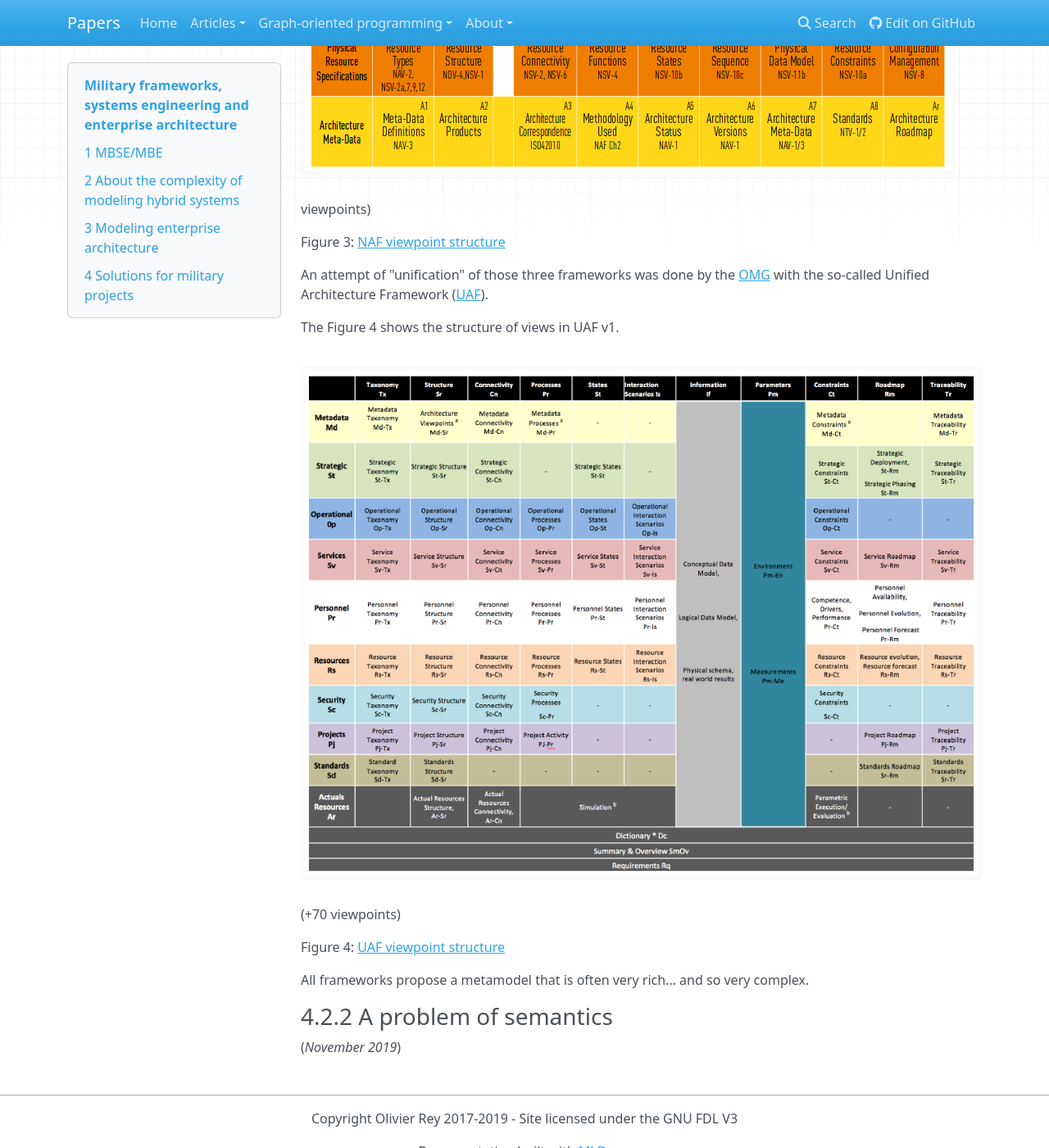
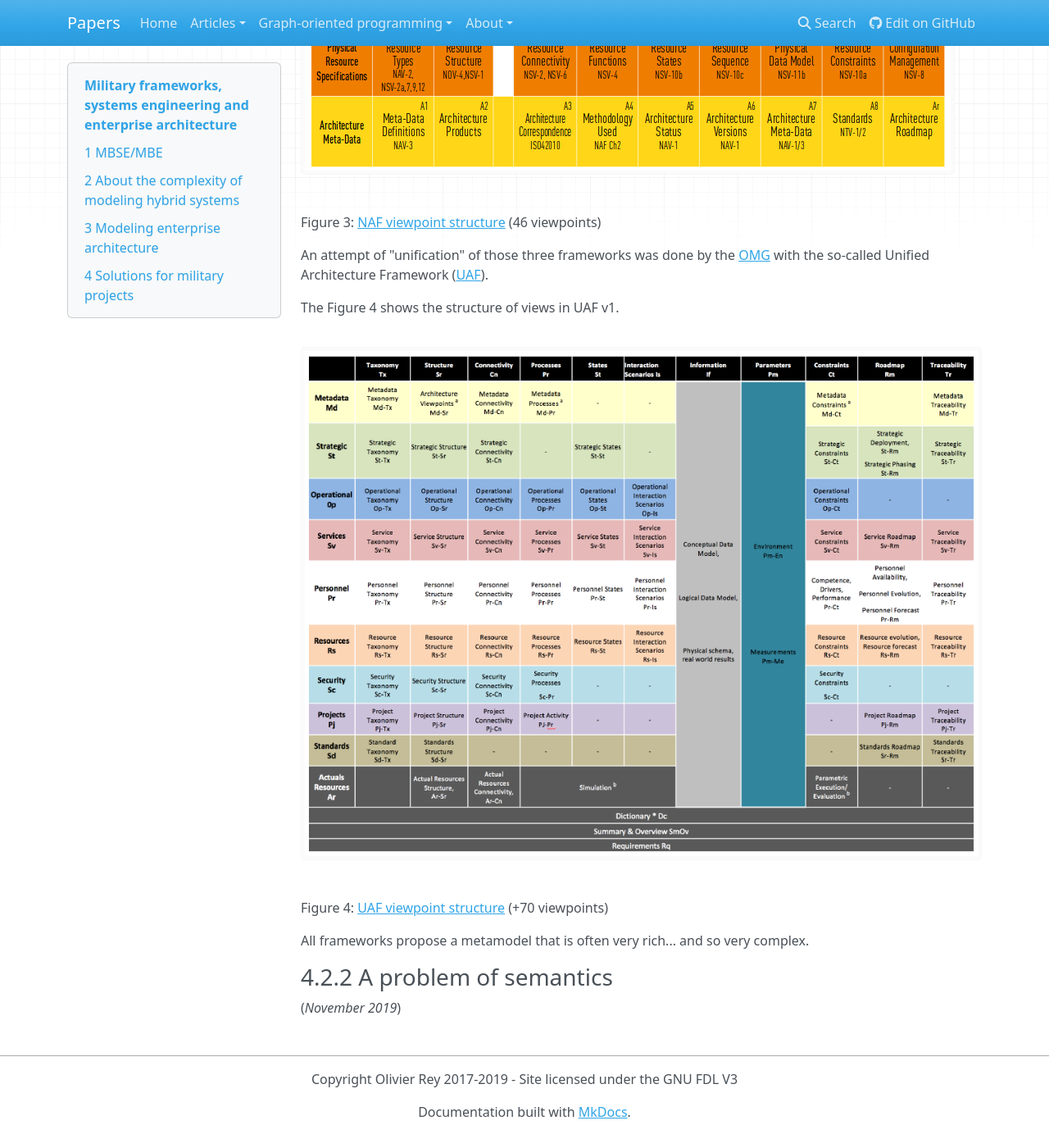
Before and after one commit to orey/papers, an MkDocs documentation site: the page built from docs/articles/mbse-vs-ea.md, in a window 1280 px wide and 1400 px high, scrolled down 6317 px. Shown: the whole window at 82% size. Built offline with MkDocs 1.6.1, drawn with Linux system fonts in a browser that asks for light colours; nearby versions of some CDN libraries; old or Windows-style settings are respelled for this version of MkDocs; some of the changed text lies outside the part shown.

Commit message:
small modif

```diff
--- a/docs/articles/mbse-vs-ea.md
+++ b/docs/articles/mbse-vs-ea.md
@@ -121,9 +121,9 @@ The military frameworks, for decades, defined a set of artifacts and views to ha
 
 The Figure 1 shows the structure of views of DoDAF version 2.
 
-![DoDAF viewpoint structure](../images/dodaf.gif) (52 viewpoints)
+![DoDAF viewpoint structure](../images/dodaf.gif)
 
-Figure 1: [DoDAF viewpoint structure](https://dodcio.defense.gov/Library/DoD-Architecture-Framework/dodaf20_viewpoints/dodaf20_services.aspx)
+Figure 1: [DoDAF viewpoint structure](https://dodcio.defense.gov/Library/DoD-Architecture-Framework/dodaf20_viewpoints/dodaf20_services.aspx) (52 viewpoints)
 
 The Figure 2 shows the structure of views of MoDAF.
 
@@ -133,17 +133,17 @@ Figure 2: [MoDAF viewpoint structure](https://www.gov.uk/guidance/mod-architectu
 
 The Figure 3 shows the structure of views in NAF v4.
 
-![NAF viewpoint structure](../images/naf-v4.png) (46 viewpoints)
+![NAF viewpoint structure](../images/naf-v4.png)
 
-Figure 3: [NAF viewpoint structure](https://www.nato.int/cps/en/natohq/topics_157575.htm)
+Figure 3: [NAF viewpoint structure](https://www.nato.int/cps/en/natohq/topics_157575.htm) (46 viewpoints)
 
 An attempt of "unification" of those three frameworks was done by the [OMG](https://www.omg.org) with the so-called Unified Architecture Framework ([UAF](https://www.omg.org/spec/UAF/1.0)).
 
 The Figure 4 shows the structure of views in UAF v1.
 
-![UAF viewpoint structure](../images/uaf-v1.png) (+70 viewpoints)
+![UAF viewpoint structure](../images/uaf-v1.png)
 
-Figure 4: [UAF viewpoint structure](https://www.omg.org/spec/UAF/1.0)
+Figure 4: [UAF viewpoint structure](https://www.omg.org/spec/UAF/1.0) (+70 viewpoints)
 
 All frameworks propose a metamodel that is often very rich... and so very complex.
 
```
